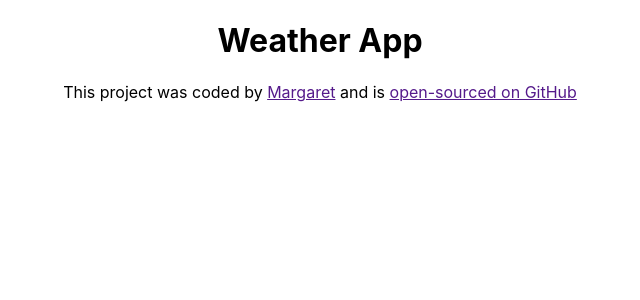
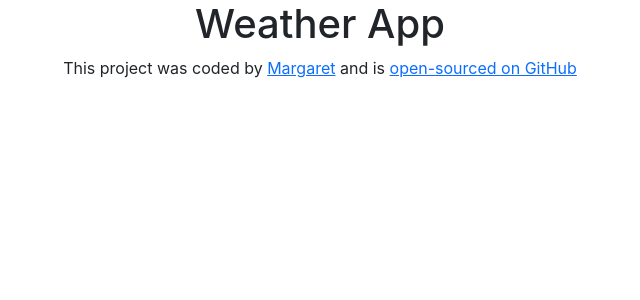
Before and after one commit to Emefa123/weather-react-app, a React (Create React App) app: page / in a window 1280 px wide. Shown: the top 300 px of the page, without its empty margins (320-960 px from the left). Built offline with nearby package versions, Linux system fonts and the light colour scheme.

Commit message:
Added bootstrap

```diff
--- a/package.json
+++ b/package.json
@@ -6,6 +6,7 @@
     "@testing-library/jest-dom": "^5.17.0",
     "@testing-library/react": "^13.4.0",
     "@testing-library/user-event": "^13.5.0",
+    "bootstrap": "^5.3.2",
     "react": "^18.2.0",
     "react-dom": "^18.2.0",
     "react-scripts": "5.0.1",
--- a/public/index.html
+++ b/public/index.html
@@ -9,10 +9,19 @@
     <link rel="apple-touch-icon" href="%PUBLIC_URL%/logo192.png" />
 
     <link rel="manifest" href="%PUBLIC_URL%/manifest.json" />
+    <link
+      href="https://cdn.jsdelivr.net/npm/bootstrap@5.3.2/dist/css/bootstrap.min.css"
+      rel="stylesheet"
+      integrity="sha384-T3c6CoIi6uLrA9TneNEoa7RxnatzjcDSCmG1MXxSR1GAsXEV/Dwwykc2MPK8M2HN"
+      crossorigin="anonymous"
+    />
+
     <title>React Weather App</title>
   </head>
   <body>
     <noscript>You need to enable JavaScript to run this app.</noscript>
-    <div id="root"></div>
+    <div class="container">
+      <div id="root"></div>
+    </div>
   </body>
 </html>
--- a/src/App.js
+++ b/src/App.js
@@ -4,17 +4,25 @@ import "./App.css";
 export default function App() {
   return (
     <div className="App">
+      <div className="container">
         <h1>Weather App</h1>
         <footer>
           This project was coded by{" "}
-        <a href="" target="_blank">
+          <a
+            href="www.linkedin.com/in/margaret-kudzordzinawo-37956b283"
+            target="_blank"
+          >
             Margaret
           </a>{" "}
           and is{" "}
-        <a href="" target="_blank">
+          <a
+            href="https://github.com/Emefa123/weather-react-app"
+            target="_blank"
+          >
             open-sourced on GitHub
           </a>
         </footer>
       </div>
+    </div>
   );
 }
```
Also changed, not shown: 1 other file (tests, documents, lock files or other folders). Lines whose indentation alone changed are shown as unchanged.
